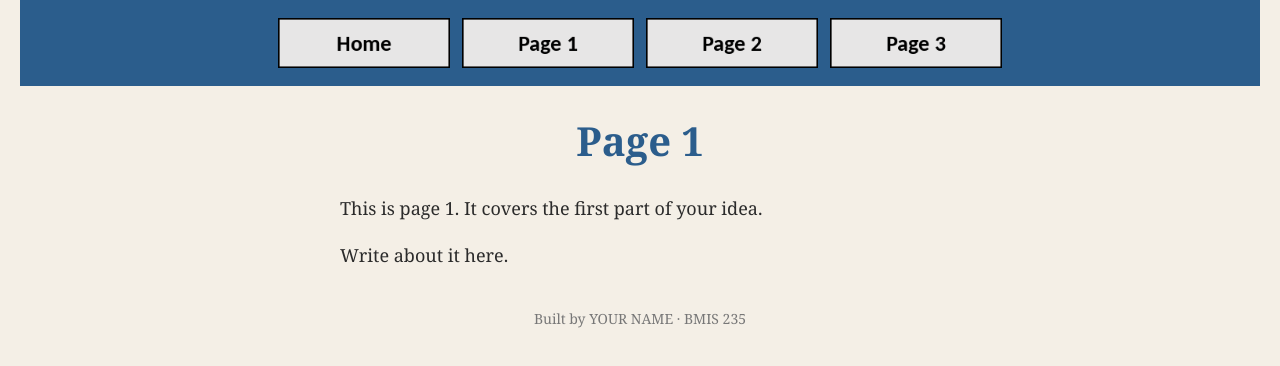
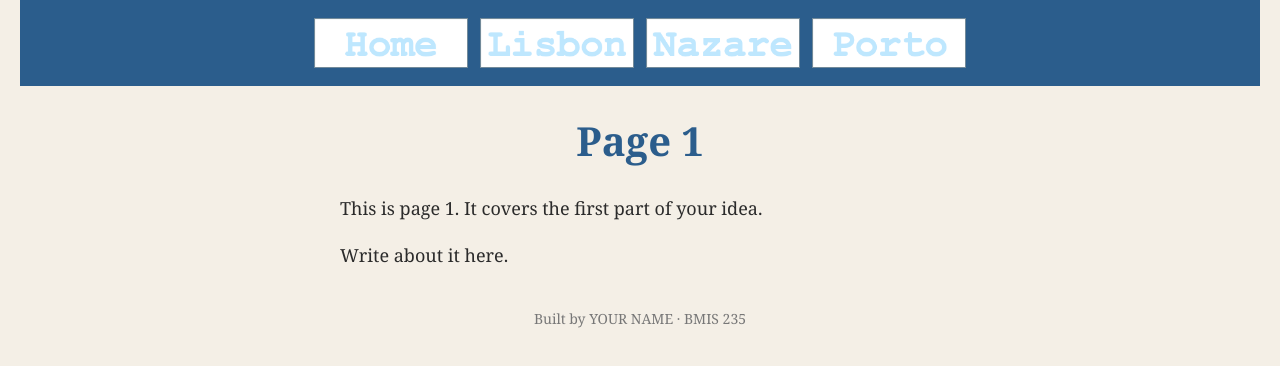
Before and after one commit to bridgetmmg/bmis235-html-3, a plain HTML site: page Lisbon.html in a window 1280 px wide. Drawn offline with Linux system fonts and the light colour scheme.

Commit message:
Update Lisbon.html

```diff
--- a/Lisbon.html
+++ b/Lisbon.html
@@ -22,10 +22,10 @@
      other three pages, so every page has the exact same menu.
      ===================================================================== -->
 <nav>
-    <a href="index.html"><img src="img/home.png" alt="Home"></a>
-    <a href="page1.html"><img src="img/page1.png" alt="Page 1"></a>
-    <a href="page2.html"><img src="img/page2.png" alt="Page 2"></a>
-    <a href="page3.html"><img src="img/page3.png" alt="Page 3"></a>
+    <a href="index.html"><img src="img/Home.png" alt="Home"></a>
+    <a href="Lisbon.html"><img src="img/Lisbon.png" alt="Lisbon"></a>
+    <a href="Nazare.html"><img src="img/Nazare.png" alt="Nazare"></a>
+    <a href="Porto.html"><img src="img/Porto.png" alt="Porto"></a>
 </nav>
 
 <h1>Page 1</h1>
```
